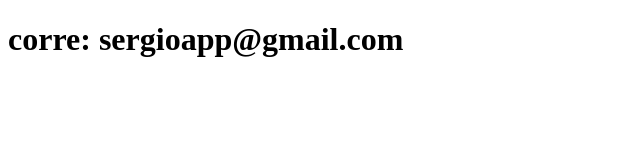
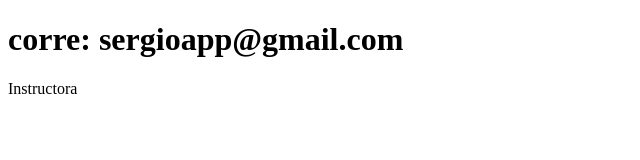
Before and after one commit to sergiobermudez19/sistema-de-registro, a plain HTML site: page contacto.html in a window 1280 px wide. Shown: the full height of the page, 0-640 px from the left. Drawn offline with Linux system fonts and the light colour scheme.

Commit message:
Actualiza el contacto

```diff
--- a/contacto.html
+++ b/contacto.html
@@ -7,5 +7,6 @@
 </head>
 <body>
     <h1>corre: sergioapp@gmail.com</h1>
+    <p>Instructora</p>
 </body>
 </html>
```
Also changed, not shown: index.html (+1 -1 lines).
